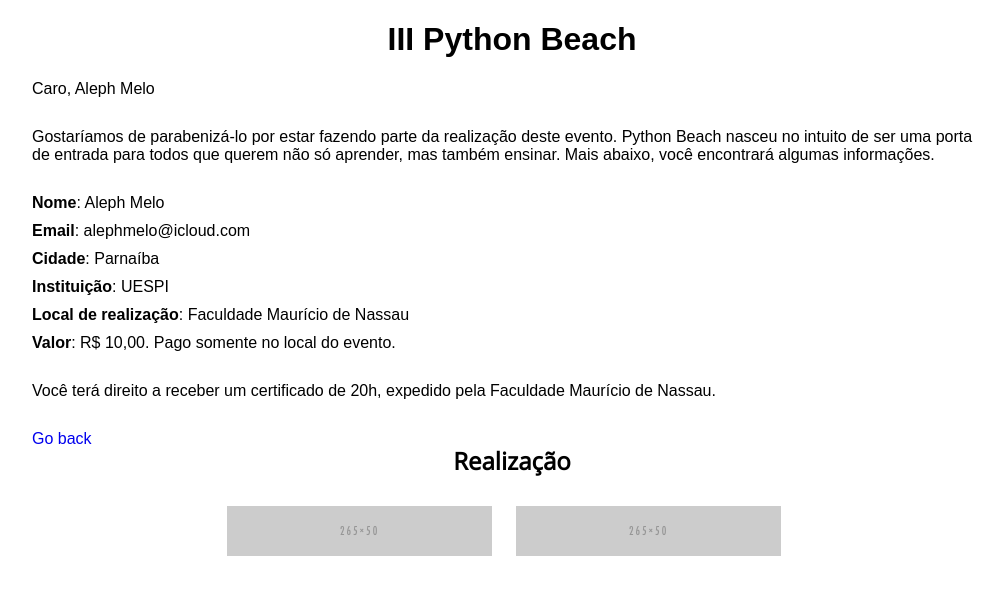
After one commit to pythonbeach/inscreva-se, a Django app: template templates/payment.html in a window 1280 px wide. The commit adds this page. Shown: the top 595 px of the page, without its empty margins (128-1132 px from the left). Run offline with Django 3.2, Linux system fonts and the light colour scheme; the template is opened without the code that fills it: values that come from a table or form of the project are taken from there, others are empty; data comes from the database, SQL or seed files in the repository.

Commit message:
Implemented payment feature.

```diff
--- a/python_beach_boleto/core/urls.py
+++ b/python_beach_boleto/core/urls.py
@@ -3,5 +3,7 @@ from python_beach_boleto.core import views
 
 
 urlpatterns = [
-    url(r'^$', views.index, name='index')
+    url(r'^$', views.index, name='index'),
+    # url(r'^payment/(?P<id_enroll>\d+)$', views.payment, name='payment')
+    url(r'^payment/$', views.payment, name='payment')
 ]
--- a/python_beach_boleto/urls.py
+++ b/python_beach_boleto/urls.py
@@ -18,6 +18,6 @@ from django.contrib import admin
 
 urlpatterns = [
     url(r'^admin/', include(admin.site.urls)),
-    url(r'^$', include('python_beach_boleto.core.urls', namespace='core'))
+    url(r'^', include('python_beach_boleto.core.urls', namespace='core')),
 
 ]
--- a/static/css/style.css
+++ b/static/css/style.css
@@ -52,5 +52,64 @@ input {
 }
 
 select {
-	margin-right: 244px !important;
+	margin-right: 234px !important;
 }
+
+section#wrapper_payment {
+	width: 100%;
+}
+
+div#content_payment {
+	margin: 0 auto;
+	width: 960px;
+}
+
+div#content_payment h1 {
+	text-align: center;
+}
+
+div#content_payment p{
+	margin-bottom: 30px;
+}
+
+div#content_payment p span {
+	display: block;
+	margin-bottom: 30px;
+}
+
+div#content_payment ul {
+	list-style-type: none;
+	margin-bottom: 30px;
+}
+
+div#content_payment ul li {
+	display: list-item;
+	margin-bottom: 10px;
+}
+
+div#content_payment ul li p {
+	margin-bottom: 0px;
+}
+
+div#content_payment ul li p span {
+	display: inline;
+	font-weight: bold;
+}
+
+div#sponsors {
+	margin: 0 auto;
+	width: 570px;
+}
+
+div#sponsors h2 {
+	text-align: center;
+	margin-bottom: 30px;
+}
+
+div#sponsors ul li {
+	margin-right: 20px;
+}
+
+div#sponsors ul li:last-child {
+	margin-right: 0px;
+}
--- a/templates/index.html
+++ b/templates/index.html
@@ -20,6 +20,7 @@
 				<fieldset class="pure-group">
 					{% for field in form %}
 						{{ field }}
+						{{ field.errors}}
 					{% endfor %}
 				</fieldset>
 			<button class="pure-button pure-input-1-2 pure-button-primary" type="submit">Inscreva-se</button>
--- /dev/null
+++ b/templates/payment.html
@@ -0,0 +1,74 @@
+{% load static %}
+<!DOCTYPE html>
+<html>
+<head>
+	<title>Python Beach</title>
+	<link rel="stylesheet" href="{% static 'css/pure-min.css' %}">
+	<link rel="stylesheet" href="{% static 'css/style.css' %}">
+	<meta name="viewport" content="width=device-width, initial-scale=1.0"/>
+</head>
+<body>
+<section id="wrapper_payment">
+	<div id="content_payment">
+		<h1>III Python Beach</h1>
+		<p>
+			<span>Caro, {{ enroll }}</span>
+
+			Gostaríamos de parabenizá-lo por estar fazendo parte da realização deste evento. Python Beach nasceu no intuito de ser uma porta de entrada para todos que querem não só aprender, mas também ensinar.
+			Mais abaixo, você encontrará algumas informações.
+		</p>
+		<ul>
+			<li>
+				<p>
+					<span>Nome</span>: {{ enroll }}
+				</p>
+			</li>
+			<li>
+				<p>
+					<span>Email</span>: {{ enroll.email }}
+				</p>
+			</li>
+			<li>
+				<p>
+					<span>Cidade</span>: {{ enroll.city }}
+				</p>
+			</li>
+			<li>
+				<p>
+					<span>Instituição</span>: {{ enroll.institution }}
+				</p>
+			</li>
+			<li>
+				<p>
+					<span>Local de realização</span>: Faculdade Maurício de Nassau
+				</p>
+			</li>
+			<li>
+				<p>
+					<span>Valor</span>: R$ 10,00. Pago somente no local do evento.
+				</p>
+			</li>
+		</ul>
+		<p>
+			Você terá direito a receber um certificado de 20h, expedido pela Faculdade Maurício de Nassau.
+		</p>
+		<a href="{% url 'core:index' %}">Go back</a>
+	</div>
+	<div id="sponsors">
+		<h2>Realização</h2>
+		<ul>
+			<li>
+				<a href="">
+					<img src="{% static 'img/sponsor.png' %}" alt="">
+				</a>
+			</li>
+			<li>
+				<a href="">
+					<img src="{% static 'img/sponsor.png' %}" alt="">
+				</a>
+			</li>
+		</ul>
+	</div>
+</section>
+</body>
+</html>
```
Also changed, not shown: python_beach_boleto/core/views.py (+10 -4 lines), static/img/sponsor.png (added).
